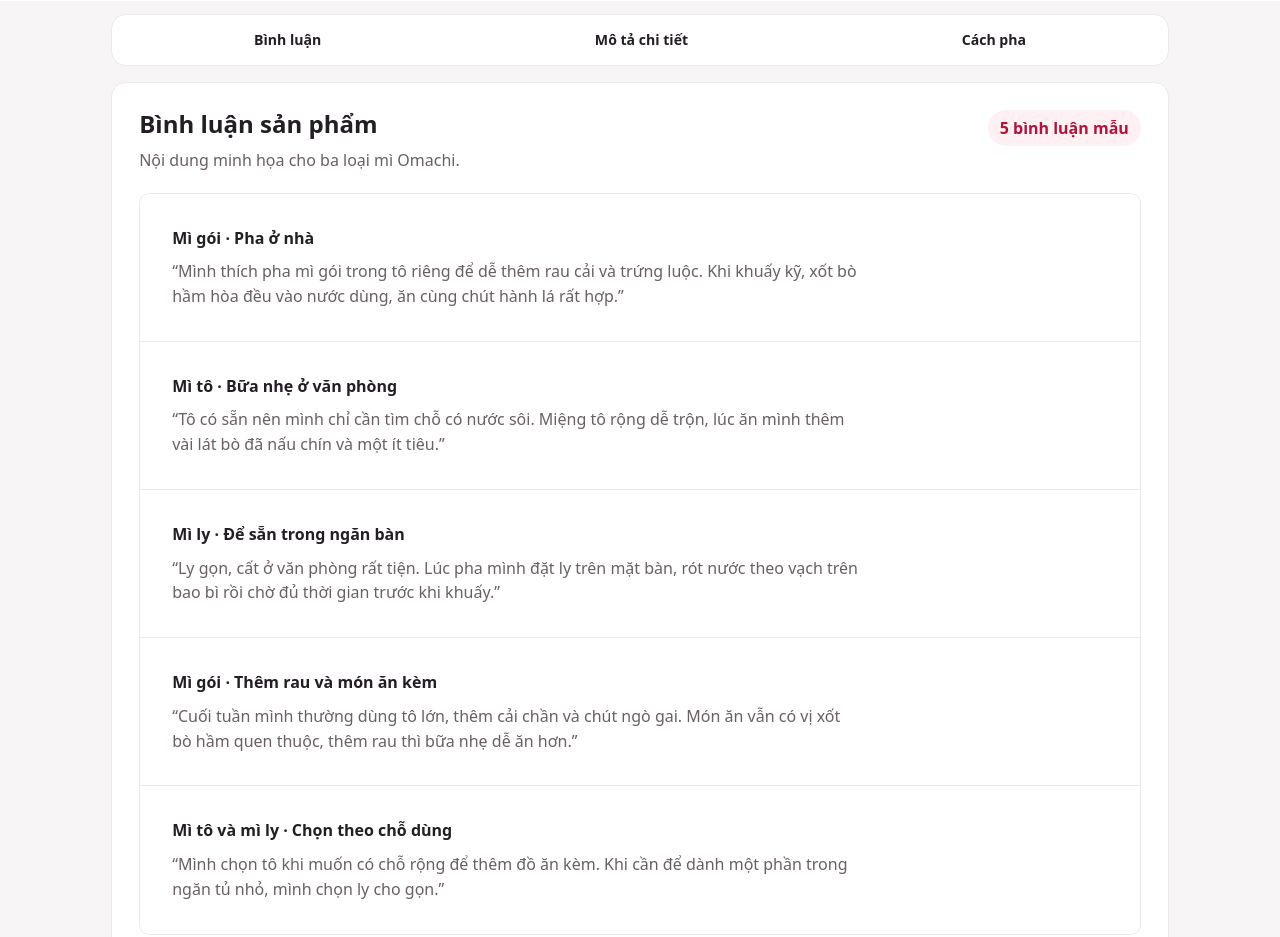
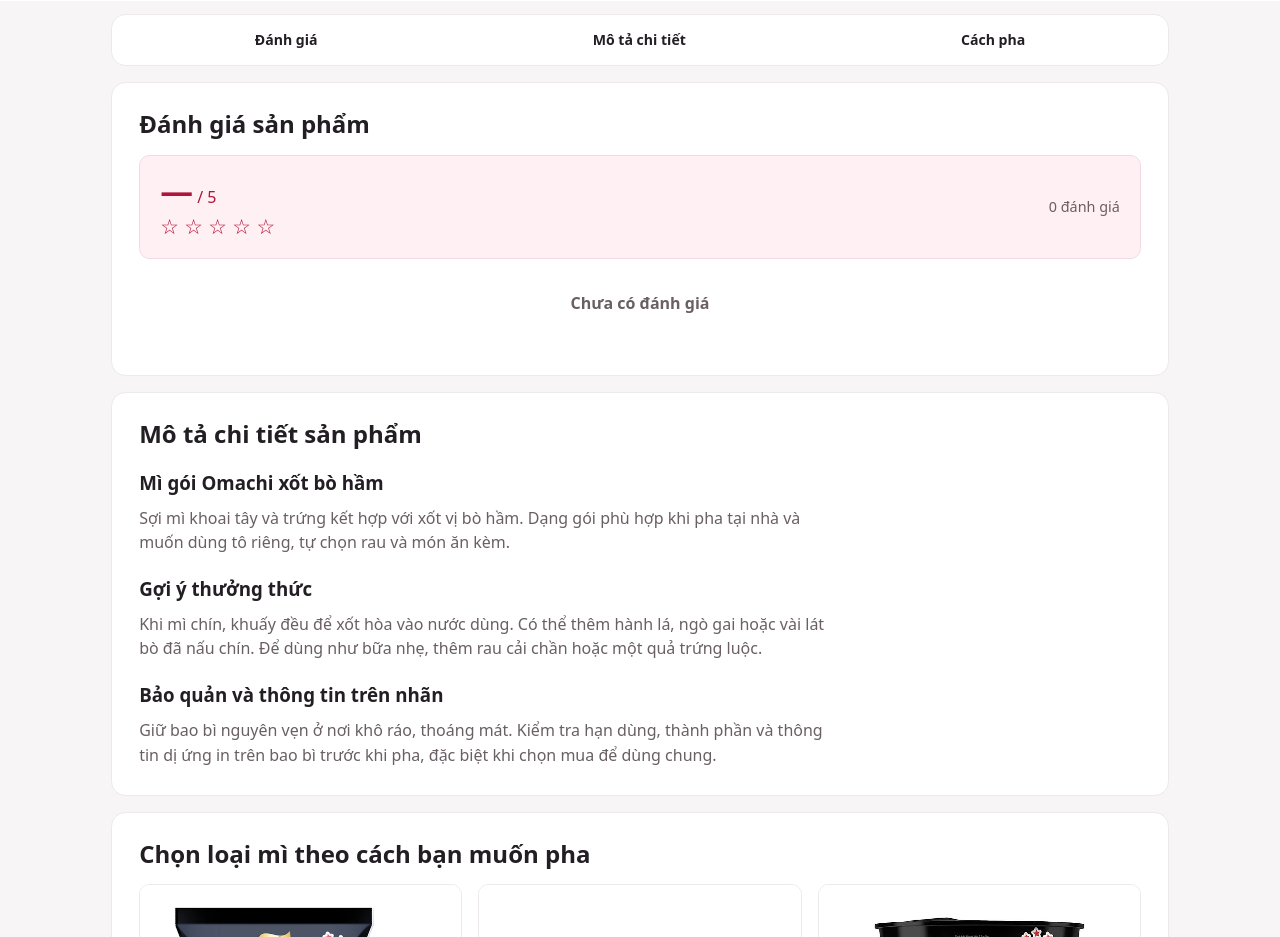
Before and after one commit to HungNguyen3205/LandingPage_Omachi, a plain HTML site: page index.html in a window 1280 px wide. Shown: the part 799-1736 px from the top of the page. Drawn offline with Linux system fonts and the light colour scheme.

Commit message:
Replace sample comments with product rating panel

```diff
--- a/index.html
+++ b/index.html
@@ -48,19 +48,19 @@
     </div>
   </section>
   <nav class="section-nav" aria-label="Thông tin sản phẩm">
-    <a href="#binh-luan">Bình luận</a><a href="#gioi-thieu">Mô tả chi tiết</a><a href="#cach-pha">Cách pha</a>
+    <a href="#binh-luan">Đánh giá</a><a href="#gioi-thieu">Mô tả chi tiết</a><a href="#cach-pha">Cách pha</a>
   </nav>
   <section class="panel reviews" id="binh-luan" aria-labelledby="reviews-title">
-    <header class="review-heading">
-      <div><h2 id="reviews-title">Bình luận sản phẩm</h2><p>Nội dung minh họa cho ba loại mì Omachi.</p></div>
-      <strong>5 bình luận mẫu</strong>
-    </header>
-    <div class="review-list">
-      <article><strong>Mì gói · Pha ở nhà</strong><p>“Mình thích pha mì gói trong tô riêng để dễ thêm rau cải và trứng luộc. Khi khuấy kỹ, xốt bò hầm hòa đều vào nước dùng, ăn cùng chút hành lá rất hợp.”</p></article>
-      <article><strong>Mì tô · Bữa nhẹ ở văn phòng</strong><p>“Tô có sẵn nên mình chỉ cần tìm chỗ có nước sôi. Miệng tô rộng dễ trộn, lúc ăn mình thêm vài lát bò đã nấu chín và một ít tiêu.”</p></article>
-      <article><strong>Mì ly · Để sẵn trong ngăn bàn</strong><p>“Ly gọn, cất ở văn phòng rất tiện. Lúc pha mình đặt ly trên mặt bàn, rót nước theo vạch trên bao bì rồi chờ đủ thời gian trước khi khuấy.”</p></article>
-      <article><strong>Mì gói · Thêm rau và món ăn kèm</strong><p>“Cuối tuần mình thường dùng tô lớn, thêm cải chần và chút ngò gai. Món ăn vẫn có vị xốt bò hầm quen thuộc, thêm rau thì bữa nhẹ dễ ăn hơn.”</p></article>
-      <article><strong>Mì tô và mì ly · Chọn theo chỗ dùng</strong><p>“Mình chọn tô khi muốn có chỗ rộng để thêm đồ ăn kèm. Khi cần để dành một phần trong ngăn tủ nhỏ, mình chọn ly cho gọn.”</p></article>
+    <h2 id="reviews-title">Đánh giá sản phẩm</h2>
+    <div class="rating-summary">
+      <div>
+        <p class="rating-score"><strong>—</strong> / 5</p>
+        <div class="rating-stars" aria-hidden="true">☆ ☆ ☆ ☆ ☆</div>
+      </div>
+      <span class="rating-count">0 đánh giá</span>
+    </div>
+    <div class="rating-empty">
+      <p><strong>Chưa có đánh giá</strong></p>
     </div>
   </section>
   <section class="panel description" id="gioi-thieu" aria-labelledby="description-title">
--- a/styles.css
+++ b/styles.css
@@ -86,12 +86,14 @@ dialog::backdrop { background: #120712a0; }
 }
 
 fieldset label[hidden] { display: none; }
-.review-heading { display: flex; align-items: flex-start; justify-content: space-between; flex-wrap: wrap; gap: 1rem; margin-bottom: 1.25rem; }
-.review-heading > strong { background: var(--tint); color: var(--accent-dark); border-radius: 99px; padding: .35rem .75rem; }
-.review-list { border: 1px solid var(--line); border-radius: .65rem; }
-.review-list article { padding: clamp(1.2rem, 3vw, 2rem); }
-.review-list article + article { border-top: 1px solid var(--line); }
-.review-list p, .description p { max-width: 75ch; }
+.rating-summary { display: flex; justify-content: space-between; align-items: center; gap: 1rem; padding: 1rem 1.25rem; margin-top: 1rem; background: var(--tint); border: 1px solid #f3d9e1; border-radius: .65rem; }
+.rating-score { color: var(--accent-dark); margin: 0; line-height: 1.15; }
+.rating-score strong { font-size: 2.05rem; }
+.rating-stars { color: var(--accent-dark); font-size: 1.3rem; }
+.rating-count { color: var(--muted); white-space: nowrap; font-size: .9rem; }
+.rating-empty { text-align: center; padding: 2rem 1rem; }
+.rating-empty p { margin: 0; }
+.description p { max-width: 75ch; }
 .description h3 { margin-bottom: .3rem; }
 .format-grid { display: grid; grid-template-columns: repeat(3, minmax(0, 1fr)); gap: 1rem; margin-top: 1rem; }
 .format-grid article { border: 1px solid var(--line); border-radius: .65rem; overflow: hidden; }
```
Also changed, not shown: 1 other file.
